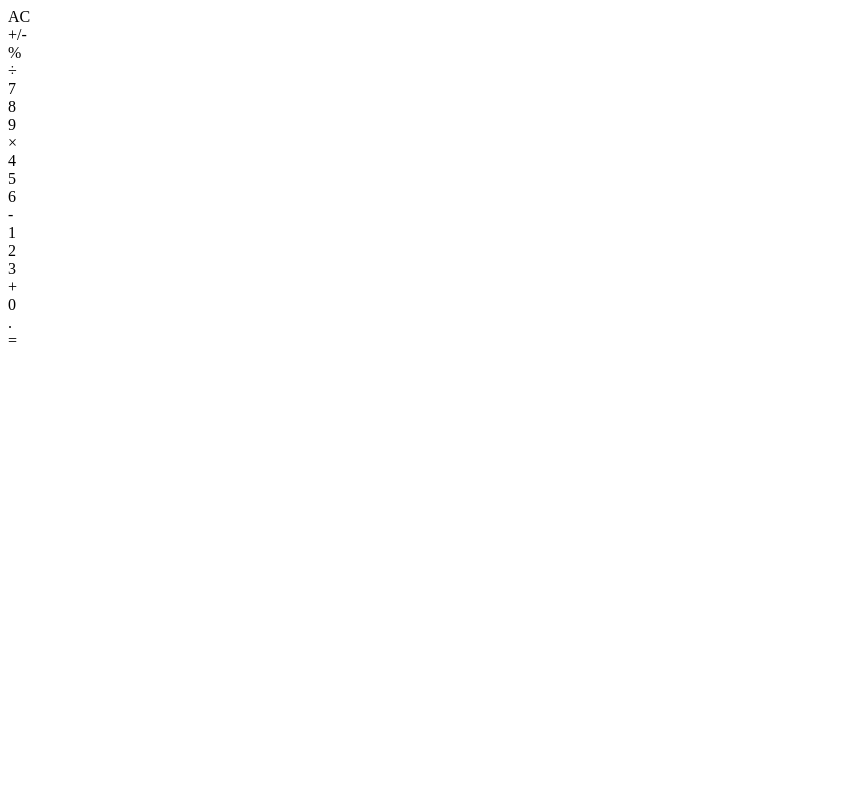
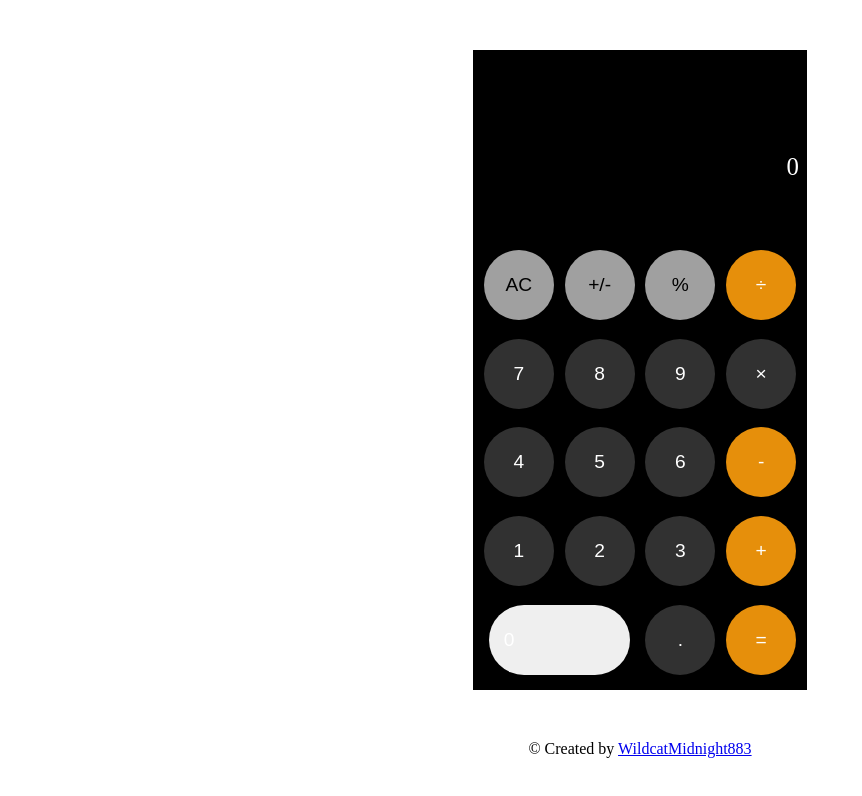
Before and after one commit to Nathan-Somto/Javascript-Calculator, a plain HTML site: page index.html in a window 1280 px wide. Shown: the whole page, without its empty margins (0-862 px from the left). Drawn offline with Linux system fonts and the light colour scheme; files that its build step writes are made by us from their sources.

Commit message:
Finished up majority of v1 but the change sign button still hasa bug

```diff
--- a/index.html
+++ b/index.html
@@ -5,36 +5,44 @@
     <meta http-equiv="X-UA-Compatible" content="IE=edge">
     <meta name="viewport" content="width=device-width, initial-scale=1.0">
     <title>Calculator</title>
+    <link rel="stylesheet" href="/Calculator/style.css">
+    <script src="/Calculator/App.js" defer></script>
+    <!-- defer allows the html content to
+        be loaded and then it runs the the Javascript -->
+
+        <!-- Javascript needs to be enabled for this project to work -->
 </head>
 <body>
     <div class="container">
-        <div class="wrapper">
         <div class="screen">
+            <!-- A hamburger menu will be created here to access the advanced features of the calculator -->
             <div id ="expression"></div>
-            <div id ="currentOperand"></div>
+            <div id ="currentOperand">0</div>
         </div>
-        <div class="buttonBox">
-            <div id ="allClear">AC</div>
-            <div id ="sign">+/-</div>
-            <div data-operator = "%">%</div>
-            <div data-operator = "/">&divide</div>
-            <div data-number = "7">7</div>
-            <div data-number= "8">8</div>
-            <div data-number = "9">9</div>
-            <div data-operator = "*">&times</div>
-            <div data-number = "4">4</div>
-            <div data-number ="5">5</div>
-            <div data-number ="6">6</div>
-            <div data-operator ="-">-</div>
-            <div data-number = "1">1</div>
-            <div data-number = "2">2</div>
-            <div data-number = "3">3</div>
-            <div data-operator = "+">+</div>
-            <div data-number  = "0">0</div>
-            <div data-number = ".">.</div>
-            <div id ="evaluate">=</div>
+        <!-- the Html for Basic features starts here -->
+            <button  class = "row-lg"id ="allClear">AC</button>
+            <button class ="row-lg" id ="sign">+/-</button>
+            <button  class ="row-lg" class = "num" data-operator = "%">%</button>
+            <button class ="col-o" data-operator = "/">&divide</button>
+            <button  class = "row-g"data-number = "7">7</button>
+            <button  class = "row-g"data-number= "8">8</button>
+            <button class = "row-g"  data-number = "9">9</button>
+            <button class = "row-g" data-operator = "*">&times</button>
+            <button  class = "row-g"data-number = "4">4</button>
+            <button  class ="row-g" data-number ="5">5</button>
+            <button class = "row-g" data-number ="6">6</button>
+            <button  class = "col-o"data-operator ="-">-</button>
+            <button  class = "row-g"data-number = "1">1</button>
+            <button  class = "row-g" data-number = "2">2</button>
+            <button  class = "row-g" data-number = "3">3</button>
+            <button  class ="col-o" data-operator = "+">+</button>
+            <button class = "zero two row-1-g"data-number  = "0">0</button>
+            <button  class = "row-g" data-number = ".">.</button>
+            <button id ="equals" class = "col-o">=</button>
+            <!-- the Html for Advanced features starts here -->
+
         </div>
-        </div>
-    </div>
+
+<footer>&copy Created by <a href ="#">WildcatMidnight883</a></footer>
 </body>
 </html>
--- a/style.css
+++ b/style.css
@@ -0,0 +1,85 @@
+:root{
+    --black : rgb(0,0,0);
+    --grey :rgb(49,49,49);
+    --orange : rgb(230, 143, 11);
+    --light-grey:rgb(160,160,160);
+}
+body{
+    margin : 0;
+    padding: 0;
+}
+#expression{
+    color:var(--light-grey);
+    font-weight :300;
+    font-size:1.25em;
+}
+#expression, #currentOperand{
+    height: 28px !important;
+    width: 100%;
+    text-align: right;
+    position:relative;
+}
+#currentOperand{
+    font-size:1.55em;
+    margin-top: 10px;
+}
+
+.container{
+    background-color: var(--black);
+    display: grid;
+    min-height:80vh;
+    width:334px;
+    margin:50px auto;
+    box-sizing: border-box;
+    justify-content:center;
+    align-items:center;
+    grid-template-columns:repeat(4,1fr);
+    grid-template-rows: minmax(50px,auto);
+    gap:5px;
+    padding: .5rem;
+    color:#fff;
+
+}
+@media (max-width:320px){
+    .container{
+        width:300px;
+    }
+}
+.screen{
+    grid-column :1 /-1;
+    padding:50px 0;
+}
+button{
+    border:none;
+    outline :none;
+    width: 70px;
+    margin: 0 auto;
+    height: 70px;
+ padding:20px;
+    border-radius:50%;
+    color:#fff;
+    font-size:1.2em;
+}
+.row-g{
+    background-color:var(--grey);
+
+}
+.col-o {
+    background-color: var(--orange);
+}
+.row-lg{
+    background-color: var(--light-grey);
+    color:var(--black);
+
+}
+.two{
+    grid-column: 1/3;
+   width:90% !important;
+   border-radius:107px !important;
+   padding:15px !important;
+   text-align:left;
+}
+footer{
+    margin:0 auto;
+    text-align:center;
+}
```
Also changed, not shown: App.js (+181 -0 lines).
